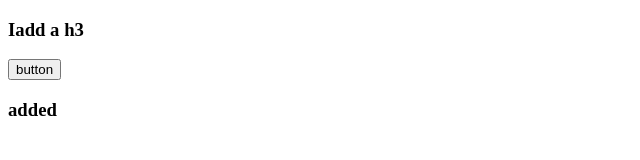
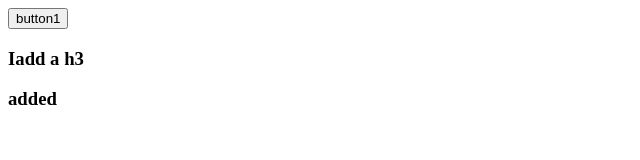
Before and after one commit to mrazanew5386-hub/hanzala-hanzala, a plain HTML site: page Albarto-Watch/hmtl.html in a window 1280 px wide. Shown: the whole page, without its empty margins (0-640 px from the left). Drawn offline with Linux system fonts and the light colour scheme.

Commit message:
change a heading

```diff
--- a/Albarto-Watch/hmtl.html
+++ b/Albarto-Watch/hmtl.html
@@ -4,10 +4,11 @@
     <meta charset="UTF-8">
     <meta name="viewport" content="width=device-width, initial-scale=1.0">
     <title>Document</title>
-    <h3>Iadd a h3</h3>
+
 </head>
 <body>
-    <button>button</button>
+    <button>button1</button>
+     <h3>Iadd a h3</h3>
     <h3>added</h3>
 </body>
 </html>
```
